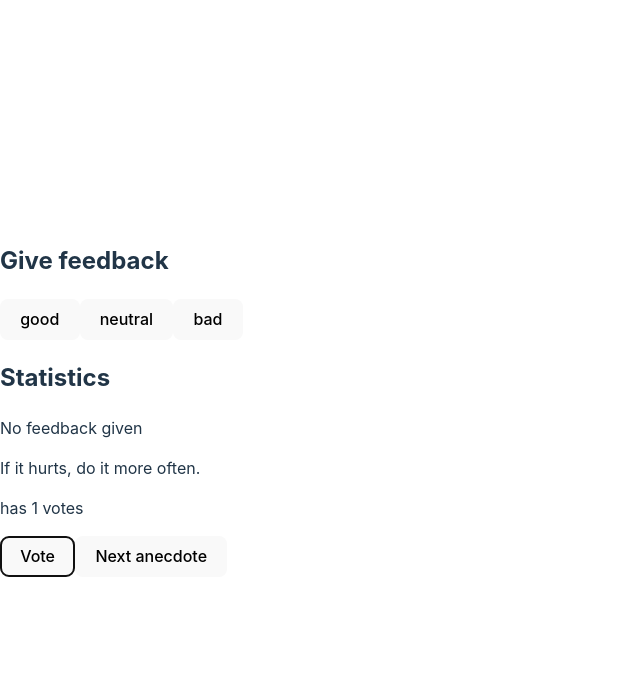
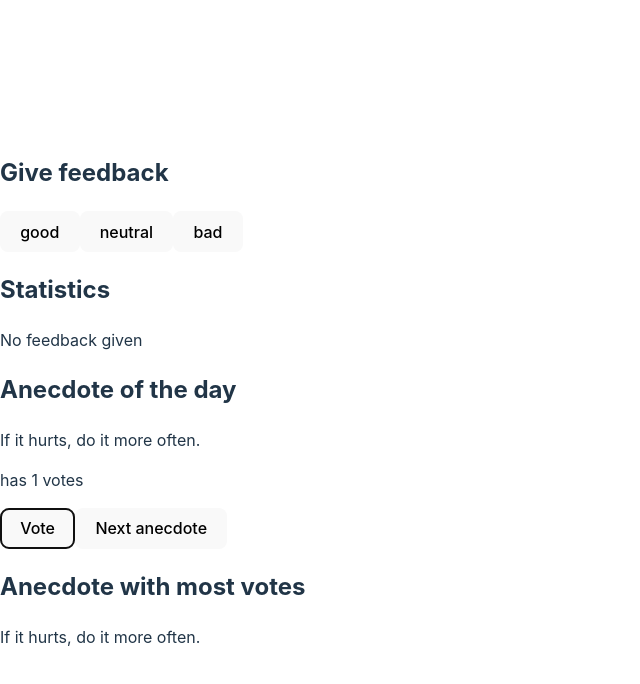
Before and after one commit to moio99/FSOReact, a React (Vite) app in the folder part1/: page / in a window 1280 px wide. Both pictures are taken after a click on the button "Vote". Shown: the top 684 px of the page, without its empty margins (0-640 px from the left). Built offline with nearby package versions, Linux system fonts and the light colour scheme.

Commit message:
1.14 anecdotes, paso 3

```diff
--- a/part1/src/App.tsx
+++ b/part1/src/App.tsx
@@ -1,27 +1,42 @@
 import { useState } from 'react';
 
-interface ButtonProps {
+interface iButtonProps {
   onClick: () => void;
   text: string;
 }
 
-interface StatisticsProps {
+interface iStatisticsProps {
   goodVal: number;
   neutralVal: number;
   badVal: number;
 }
 
-interface StatisticsLineProps {
+interface iStatisticsLineProps {
   name: string;
   value: number;
   symbol: string;
+}
+
+interface iMostVotesLineProps {
+  votes: { [key: number]: number };
 }
 
 let all = 0;
 let average = 0;
 let positive = 0;
 
-const Button = (props: ButtonProps) => {
+const anecdotes = [
+  'If it hurts, do it more often.',
+  'Adding manpower to a late software project makes it later!',
+  'The first 90 percent of the code accounts for the first 10 percent of the development time...The remaining 10 percent of the code accounts for the other 90 percent of the development time.',
+  'Any fool can write code that a computer can understand. Good programmers write code that humans can understand.',
+  'Premature optimization is the root of all evil.',
+  'Debugging is twice as hard as writing the code in the first place. Therefore, if you write the code as cleverly as possible, you are, by definition, not smart enough to debug it.',
+  'Programming without an extremely heavy use of console.log is same as if a doctor would refuse to use x-rays or blood tests when diagnosing patients.',
+  'The only way to go fast, is to go well.'
+]
+
+const Button = (props: iButtonProps) => {
   return (
     <button onClick={props.onClick}>
       {props.text}
@@ -29,7 +44,7 @@ const Button = (props: ButtonProps) => {
   );
 };
 
-const Statistics = ({ goodVal, neutralVal, badVal }: StatisticsProps) => {
+const Statistics = ({ goodVal, neutralVal, badVal }: iStatisticsProps) => {
   if (all > 0) {
     return (
       <>
@@ -56,7 +71,7 @@ const Statistics = ({ goodVal, neutralVal, badVal }: StatisticsProps) => {
   }
 };
 
-const StatisticLine = ({ name, value, symbol }: StatisticsLineProps) => {
+const StatisticLine = ({ name, value, symbol }: iStatisticsLineProps) => {
   return (
     <tr>
       <td>{name}:</td>
@@ -65,24 +80,33 @@ const StatisticLine = ({ name, value, symbol }: StatisticsLineProps) => {
   );
 };
 
+const MostVotesLine = (votes: iMostVotesLineProps) => {
+  let top = 0
+  let topIndex = -1
+  for (let i = 0; i < anecdotes.length; i++) {
+    if (votes.votes[i] > top) {
+      top = votes.votes[i];
+      topIndex = i;
+    }
+  }
+
+  if (topIndex > -1) {
+    return (
+      <>
+        <h2>Anecdote with most votes</h2>
+        <p>{anecdotes[topIndex]}</p>
+      </>
+    );
+  }
+  else return <p>No votes yet</p>
+};
+
 const App = () => {
-
-  const anecdotes = [
-    'If it hurts, do it more often.',
-    'Adding manpower to a late software project makes it later!',
-    'The first 90 percent of the code accounts for the first 10 percent of the development time...The remaining 10 percent of the code accounts for the other 90 percent of the development time.',
-    'Any fool can write code that a computer can understand. Good programmers write code that humans can understand.',
-    'Premature optimization is the root of all evil.',
-    'Debugging is twice as hard as writing the code in the first place. Therefore, if you write the code as cleverly as possible, you are, by definition, not smart enough to debug it.',
-    'Programming without an extremely heavy use of console.log is same as if a doctor would refuse to use x-rays or blood tests when diagnosing patients.',
-    'The only way to go fast, is to go well.'
-  ]
 
   const initialVotes: { [key: number]: number } = {};
   for (let i = 0; i < anecdotes.length; i++) {
     initialVotes[i] = 0;
   }
-
   const [votes, setVotes] = useState<{ [key: number]: number }>(initialVotes);
 
   const [good, setGood] = useState(0);
@@ -115,7 +139,6 @@ const App = () => {
     const copy = { ...votes }
     copy[selected] += 1
     setVotes(copy);
-    console.log(copy, selected)
   };
 
   const onClickNextAnecdote = () => {
@@ -137,10 +160,14 @@ const App = () => {
         <Statistics goodVal={good} badVal={bad} neutralVal={neutral} />
       </div>
       <div>
+        <h2>Anecdote of the day</h2>
         <p>{anecdotes[selected]}</p>
         <p>has {votes[selected]} votes</p>
         <Button onClick={() => onClickVote()} text='Vote' />
         <Button onClick={() => onClickNextAnecdote()} text='Next anecdote' />
+      </div>
+      <div>
+        <MostVotesLine votes={votes} />
       </div>
     </>
   );
```
